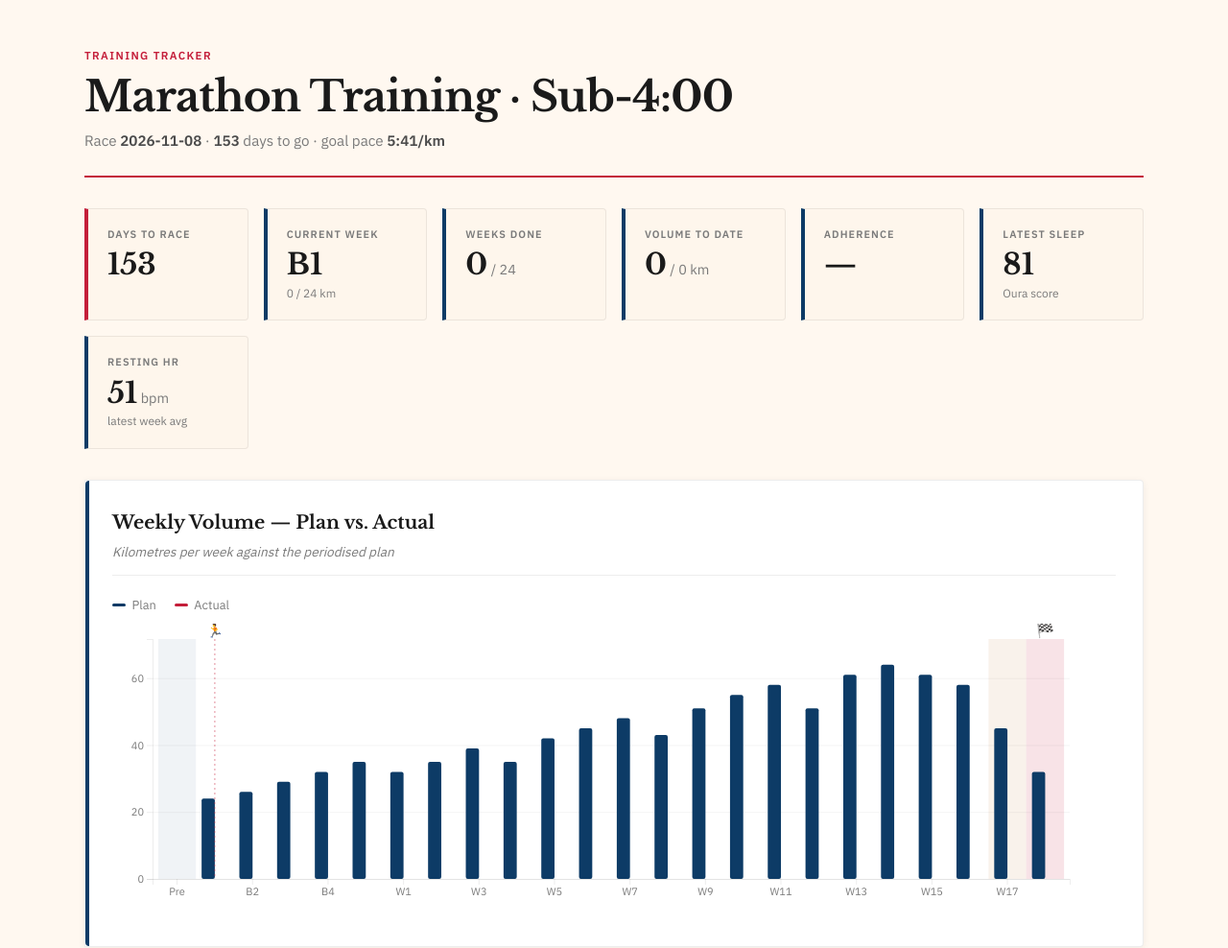
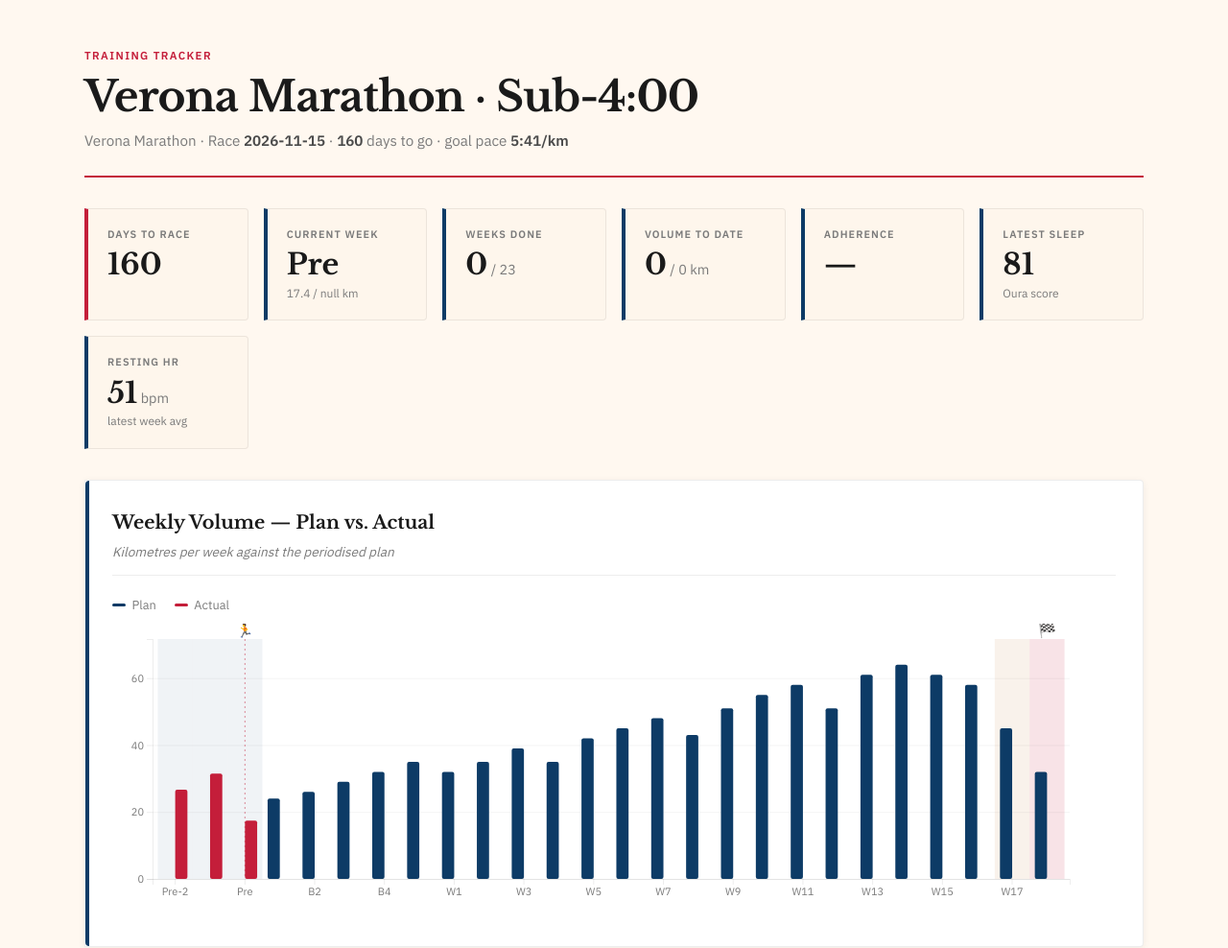
Before and after one commit to knadella/marathon-dashboard, a plain HTML site: page index.html in a window 1280 px wide. Shown: the top 988 px of the page at 96% size. Drawn offline with nearby package versions, Linux system fonts and the light colour scheme.

Commit message:
Update dashboard (2026-06-08)

```diff
--- a/data.json
+++ b/data.json
@@ -1,5 +1,5 @@
 {
-  "generated_at": "2026-06-08T07:25:02.916545+00:00",
+  "generated_at": "2026-06-08T15:32:14.477402+00:00",
   "units": {
     "distance": "km",
     "pace": "sec_per_km"
@@ -28,32 +28,51 @@
   },
   "summary": {
     "goal_name": "Sub-4:00",
-    "race_date": "2026-11-08",
-    "days_to_race": 153,
+    "race_name": "Verona Marathon",
+    "race_date": "2026-11-15",
+    "days_to_race": 160,
     "goal_pace_label": "5:41/km",
-    "weeks_total": 24,
+    "weeks_total": 23,
     "weeks_completed": 0,
     "km_actual_to_date": 0,
     "km_target_to_date": 0.0,
     "adherence_pct": null,
-    "current_week": "B1",
-    "current_target_km": 24.0,
-    "current_actual_km": 0.0,
+    "current_week": "Pre",
+    "current_target_km": null,
+    "current_actual_km": 17.4,
     "latest_resting_hr": 51.0,
     "latest_sleep_score": 81.0
   },
   "weeks": [
     {
-      "week_label": "Pre",
+      "week_label": "Pre-2",
+      "week_start": "2026-05-24",
+      "phase": "Pre-training",
+      "target_km": null,
+      "target_long_run": null,
+      "actual_km": 26.7,
+      "actual_long_run": 5.0,
+      "runs": 6,
+      "avg_pace_sec": 400,
+      "avg_pace_label": "6:40/km",
+      "sleep_score": 70.9,
+      "resting_hr": 53.1,
+      "hrv": 51.1,
+      "sleep_hours": 6.0,
+      "is_current": false,
+      "is_past": true
+    },
+    {
+      "week_label": "Pre-1",
       "week_start": "2026-05-31",
       "phase": "Pre-training",
       "target_km": null,
       "target_long_run": null,
-      "actual_km": 0.0,
-      "actual_long_run": 0.0,
-      "runs": 0,
-      "avg_pace_sec": null,
-      "avg_pace_label": null,
+      "actual_km": 31.5,
+      "actual_long_run": 11.0,
+      "runs": 5,
+      "avg_pace_sec": 402,
+      "avg_pace_label": "6:42/km",
       "sleep_score": 76.7,
       "resting_hr": 51.0,
       "hrv": 52.0,
@@ -62,16 +81,16 @@
       "is_past": true
     },
     {
-      "week_label": "B1",
+      "week_label": "Pre",
       "week_start": "2026-06-07",
-      "phase": "Base-building",
-      "target_km": 24.0,
-      "target_long_run": 11.0,
-      "actual_km": 0.0,
-      "actual_long_run": 0.0,
-      "runs": 0,
-      "avg_pace_sec": null,
-      "avg_pace_label": null,
+      "phase": "Pre-training",
+      "target_km": null,
+      "target_long_run": null,
+      "actual_km": 17.4,
+      "actual_long_run": 12.0,
+      "runs": 2,
+      "avg_pace_sec": 490,
+      "avg_pace_label": "8:10/km",
       "sleep_score": 81.0,
       "resting_hr": null,
       "hrv": null,
@@ -80,8 +99,26 @@
       "is_past": false
     },
     {
+      "week_label": "B1",
+      "week_start": "2026-06-14",
+      "phase": "Base-building",
+      "target_km": 24.0,
+      "target_long_run": 11.0,
+      "actual_km": null,
+      "actual_long_run": null,
+      "runs": null,
+      "avg_pace_sec": null,
+      "avg_pace_label": null,
+      "sleep_score": null,
+      "resting_hr": null,
+      "hrv": null,
+      "sleep_hours": null,
+      "is_current": false,
+      "is_past": false
+    },
+    {
       "week_label": "B2",
-      "week_start": "2026-06-14",
+      "week_start": "2026-06-21",
       "phase": "Base-building",
       "target_km": 26.0,
       "target_long_run": 12.0,
@@ -99,7 +136,7 @@
     },
     {
       "week_label": "B3",
-      "week_start": "2026-06-21",
+      "week_start": "2026-06-28",
       "phase": "Base-building",
       "target_km": 29.0,
       "target_long_run": 13.0,
@@ -117,7 +154,7 @@
     },
     {
       "week_label": "B4",
-      "week_start": "2026-06-28",
+      "week_start": "2026-07-05",
       "phase": "Base-building",
       "target_km": 32.0,
       "target_long_run": 14.0,
@@ -135,7 +172,7 @@
     },
     {
       "week_label": "B5",
-      "week_start": "2026-07-05",
+      "week_start": "2026-07-12",
       "phase": "Base-building",
       "target_km": 35.0,
       "target_long_run": 16.0,
@@ -153,7 +190,7 @@
     },
     {
       "week_label": "W1",
-      "week_start": "2026-07-12",
+      "week_start": "2026-07-19",
       "phase": "Base",
       "target_km": 32.0,
       "target_long_run": 13.0,
@@ -171,7 +208,7 @@
     },
     {
       "week_label": "W2",
-      "week_start": "2026-07-19",
+      "week_start": "2026-07-26",
       "phase": "Base",
       "target_km": 35.0,
       "target_long_run": 14.0,
@@ -189,7 +226,7 @@
     },
     {
       "week_label": "W3",
-      "week_start": "2026-07-26",
+      "week_start": "2026-08-02",
       "phase": "Base",
       "target_km": 39.0,
       "target_long_run": 16.0,
@@ -207,7 +244,7 @@
     },
     {
       "week_label": "W4",
-      "week_start": "2026-08-02",
+      "week_start": "2026-08-09",
       "phase": "Base",
       "target_km": 35.0,
       "target_long_run": 13.0,
@@ -225,7 +262,7 @@
     },
     {
       "week_label": "W5",
-      "week_start": "2026-08-09",
+      "week_start": "2026-08-16",
       "phase": "Build",
       "target_km": 42.0,
       "target_long_run": 18.0,
@@ -243,7 +280,7 @@
     },
     {
       "week_label": "W6",
-      "week_start": "2026-08-16",
+      "week_start": "2026-08-23",
       "phase": "Build",
       "target_km": 45.0,
       "target_long_run": 19.0,
@@ -261,7 +298,7 @@
     },
     {
       "week_label": "W7",
-      "week_start": "2026-08-23",
+      "week_start": "2026-08-30",
       "phase": "Build",
       "target_km": 48.0,
       "target_long_run": 21.0,
@@ -279,7 +316,7 @@
     },
     {
       "week_label": "W8",
-      "week_start": "2026-08-30",
+      "week_start": "2026-09-06",
       "phase": "Build",
       "target_km": 43.0,
       "target_long_run": 16.0,
@@ -297,7 +334,7 @@
     },
     {
       "week_label": "W9",
-      "week_start": "2026-09-06",
+      "week_start": "2026-09-13",
       "phase": "Build",
       "target_km": 51.0,
       "target_long_run": 23.0,
@@ -315,7 +352,7 @@
     },
     {
       "week_label": "W10",
-      "week_start": "2026-09-13",
+      "week_start": "2026-09-20",
       "phase": "Peak",
       "target_km": 55.0,
       "target_long_run": 26.0,
@@ -333,7 +370,7 @@
     },
     {
       "week_label": "W11",
-      "week_start": "2026-09-20",
+      "week_start": "2026-09-27",
       "phase": "Peak",
       "target_km": 58.0,
       "target_long_run": 27.0,
@@ -351,7 +388,7 @@
     },
     {
       "week_label": "W12",
-      "week_start": "2026-09-27",
+      "week_start": "2026-10-04",
       "phase": "Peak",
       "target_km": 51.0,
       "target_long_run": 19.0,
@@ -369,7 +406,7 @@
     },
     {
       "week_label": "W13",
-      "week_start": "2026-10-04",
+      "week_start": "2026-10-11",
       "phase": "Peak",
       "target_km": 61.0,
       "target_long_run": 29.0,
@@ -387,7 +424,7 @@
     },
     {
       "week_label": "W14",
-      "week_start": "2026-10-11",
+      "week_start": "2026-10-18",
       "phase": "Peak",
       "target_km": 64.0,
       "target_long_run": 32.0,
@@ -405,7 +442,7 @@
     },
     {
       "week_label": "W15",
-      "week_start": "2026-10-18",
+      "week_start": "2026-10-25",
       "phase": "Peak",
       "target_km": 61.0,
       "target_long_run": 26.0,
@@ -423,7 +460,7 @@
     },
     {
       "week_label": "W16",
-      "week_start": "2026-10-25",
+      "week_start": "2026-11-01",
       "phase": "Peak",
       "target_km": 58.0,
       "target_long_run": 32.0,
@@ -441,7 +478,7 @@
     },
     {
       "week_label": "W17",
-      "week_start": "2026-11-01",
+      "week_start": "2026-11-08",
       "phase": "Taper",
       "target_km": 45.0,
       "target_long_run": 19.0,
@@ -459,7 +496,7 @@
     },
     {
       "week_label": "W18",
-      "week_start": "2026-11-08",
+      "week_start": "2026-11-15",
       "phase": "Race",
       "target_km": 32.0,
       "target_long_run": 42.2,
--- a/index.html
+++ b/index.html
@@ -3,7 +3,7 @@
 <head>
 <meta charset="UTF-8" />
 <meta name="viewport" content="width=device-width, initial-scale=1.0" />
-<title>Marathon Training · Sub-4:00</title>
+<title>Verona Marathon · Sub-4:00</title>
 <link rel="preconnect" href="https://fonts.googleapis.com">
 <link rel="preconnect" href="https://fonts.gstatic.com" crossorigin>
 <link href="https://fonts.googleapis.com/css2?family=Libre+Baskerville:ital,wght@0,400;0,700;1,400&family=IBM+Plex+Sans:wght@400;500;600&display=swap" rel="stylesheet">
@@ -149,9 +149,11 @@ async function load(){
 
 function render(d){
   const s = d.summary;
-  document.getElementById("title").textContent = `Marathon Training · ${s.goal_name}`;
+  document.getElementById("title").textContent =
+    s.race_name ? `${s.race_name} · ${s.goal_name}` : `Marathon Training · ${s.goal_name}`;
+  const racePrefix = s.race_name ? `${s.race_name} · ` : "";
   document.getElementById("subtitle").innerHTML =
-    `Race <b>${s.race_date}</b> · <b>${s.days_to_race}</b> days to go · goal pace <b>${s.goal_pace_label}</b>`;
+    `${racePrefix}Race <b>${s.race_date}</b> · <b>${s.days_to_race}</b> days to go · goal pace <b>${s.goal_pace_label}</b>`;
 
   const adh = s.adherence_pct;
   const adhCls = adh==null ? "" : adh>=95?"good":adh>=80?"warn":"bad";
```
